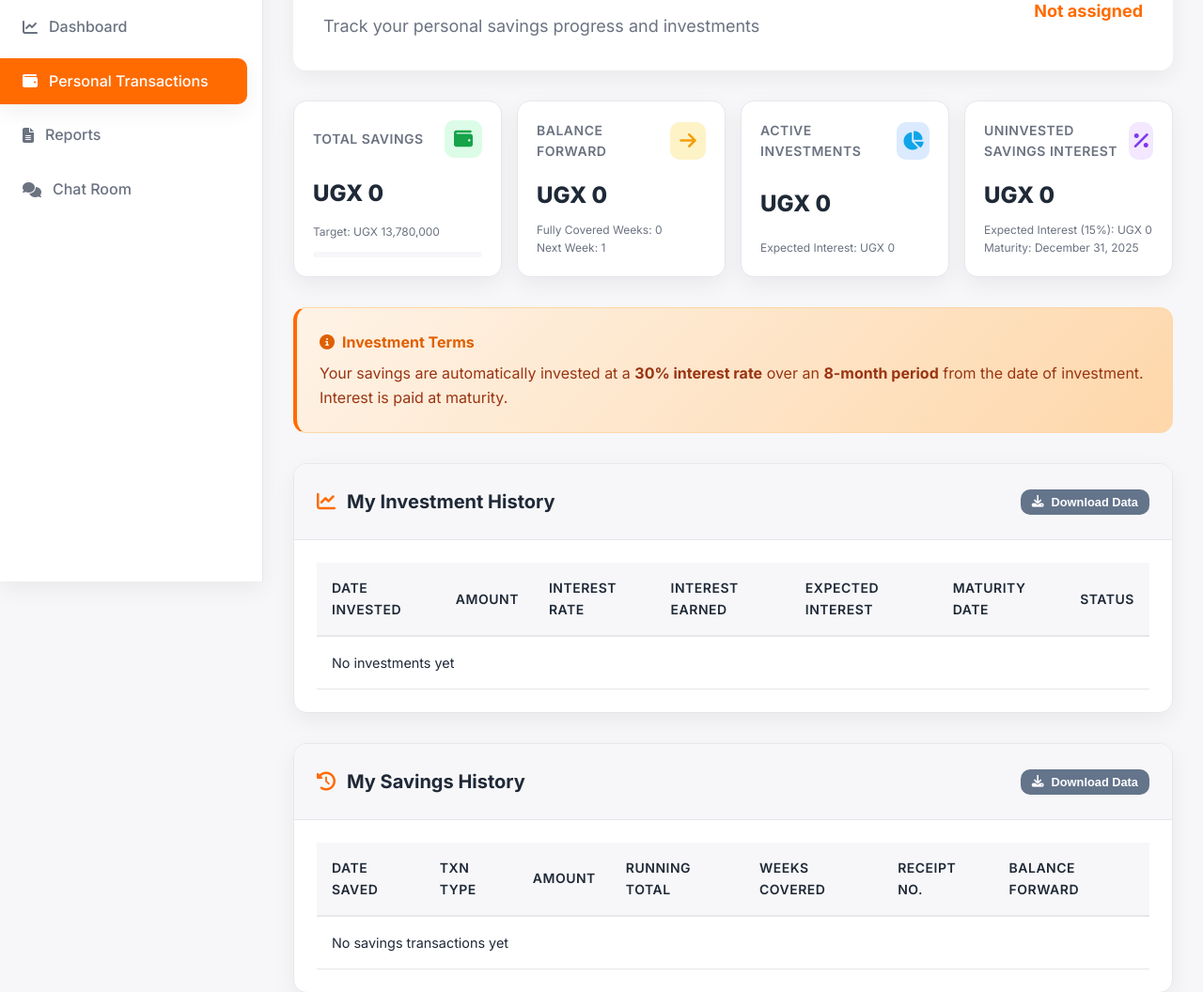
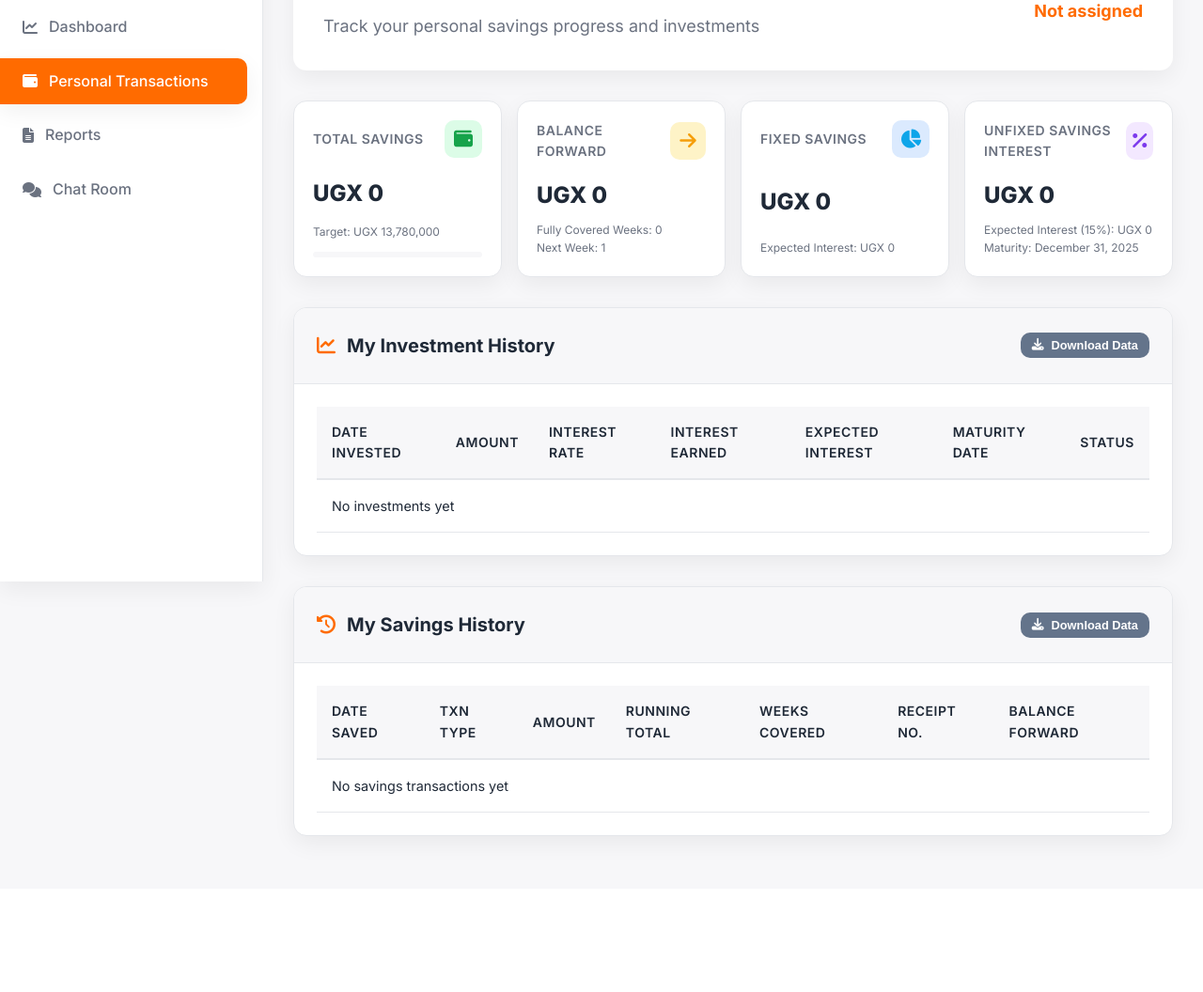
Before and after one commit to Nsubuga-Paddy/tgf-v2, a Django app: template savings_52_weeks/templates/savings_52_weeks/52wsc-member-dashboard.html in a window 1280 px wide. Shown: the part 181-1237 px from the top of the page at 94% size. After the commit the page ends 1084 px from the top, so only its background shows below. Run offline with Django 5.2, Linux system fonts and the light colour scheme; the template is opened without the code that fills it, so the values that code supplies are empty.

Commit message:
Removed comment and renamed cards

```diff
--- a/savings_52_weeks/templates/savings_52_weeks/52wsc-member-dashboard.html
+++ b/savings_52_weeks/templates/savings_52_weeks/52wsc-member-dashboard.html
@@ -772,7 +772,7 @@
 
       <div class="stat-card">
         <div class="stat-header">
-          <span class="stat-label">Active Investments</span>
+          <span class="stat-label">Fixed Savings</span>
           <div class="stat-icon" style="background: #dbeafe; color: var(--info);">
             <i class="fas fa-chart-pie"></i>
           </div>
@@ -788,7 +788,7 @@
 
       <div class="stat-card">
         <div class="stat-header">
-          <span class="stat-label">Uninvested Savings Interest</span>
+          <span class="stat-label">Unfixed Savings Interest</span>
           <div class="stat-icon" style="background: #f3e8ff; color: #7c3aed;">
             <i class="fas fa-percentage"></i>
           </div>
@@ -801,17 +801,7 @@
       </div>
     </div>
 
-    <!-- Investment Terms Info -->
-    <div class="info-card">
-      <h4>
-        <i class="fas fa-info-circle"></i>
-        Investment Terms
-      </h4>
-      <p>
-              Your savings are automatically invested at a <strong>30% interest rate</strong> over an
-              <strong>8-month period</strong> from the date of investment. Interest is paid at maturity.
-            </p>
-          </div>
+
 
     <!-- Investment History -->
     <div class="content-card">
```
